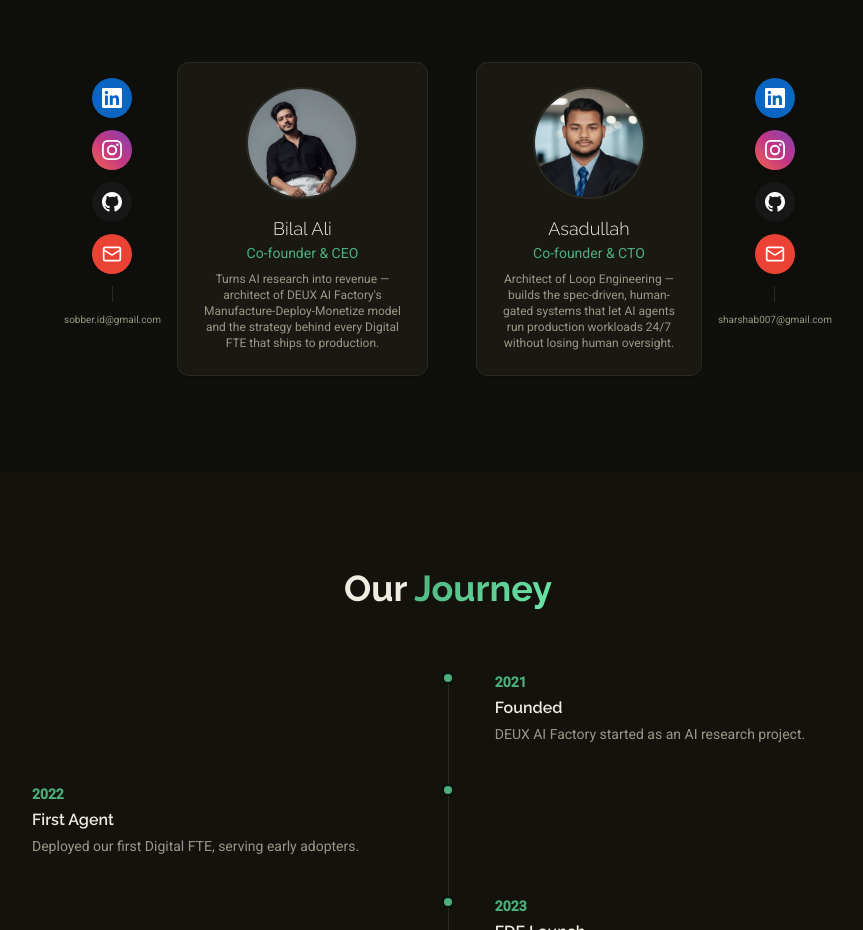
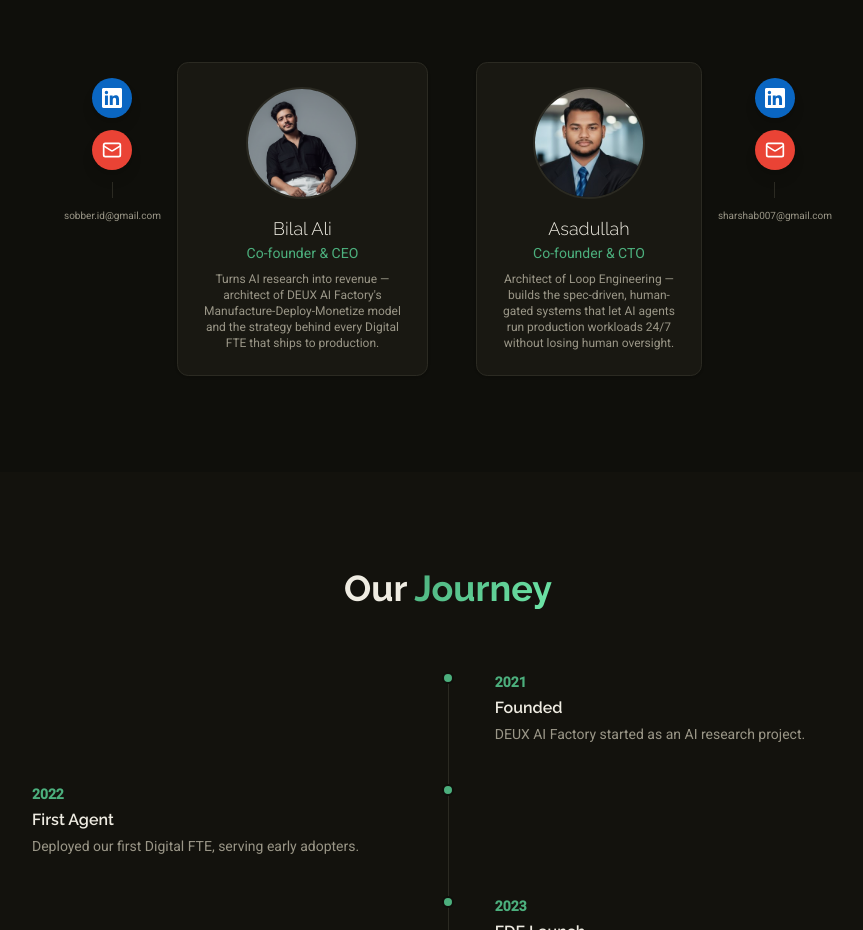
Before and after one commit to mrbilal457897/Deuvix-aifactory, a Next.js app: page /about in a window 1280 px wide. Shown: the part 1680-2610 px from the top of the page, without its empty margins (192-1055 px from the left). Built offline with nearby package versions, Linux system fonts and the light colour scheme; no server answers.

Commit message:
chore(about): drop GitHub and Instagram icons from both owner cards

```diff
--- a/src/app/(marketing)/about/page.tsx
+++ b/src/app/(marketing)/about/page.tsx
@@ -169,22 +169,6 @@ export default function AboutPage() {
                   <svg className="size-5" fill="currentColor" viewBox="0 0 24 24"><path d="M20.447 20.452h-3.554v-5.569c0-1.328-.027-3.037-1.852-3.037-1.853 0-2.136 1.445-2.136 2.939v5.667H9.351V9h3.414v1.561h.046c.477-.9 1.637-1.85 3.37-1.85 3.601 0 4.267 2.37 4.267 5.455v6.286zM5.337 7.433a2.062 2.062 0 01-2.063-2.065 2.064 2.064 0 112.063 2.065zm1.782 13.019H3.555V9h3.564v11.452zM22.225 0H1.771C.792 0 0 .774 0 1.729v20.542C0 23.227.792 24 1.771 24h20.451C23.2 24 24 23.227 24 22.271V1.729C24 .774 23.2 0 22.222 0h.003z"/></svg>
                 </a>
                 <a
-                  href="https://www.instagram.com/mr_sheikh123/"
-                  target="_blank"
-                  rel="noopener noreferrer"
-                  className="size-10 rounded-full bg-gradient-to-tr from-[#F56040] via-[#C13584] to-[#833AB4] flex items-center justify-center text-white hover:scale-110 transition-transform duration-200 shadow-lg"
-                >
-                  <svg className="size-5" fill="currentColor" viewBox="0 0 24 24"><path d="M12 2.163c3.204 0 3.584.012 4.85.07 3.252.148 4.771 1.691 4.919 4.919.058 1.265.069 1.645.069 4.849 0 3.205-.012 3.584-.069 4.849-.149 3.225-1.664 4.771-4.919 4.919-1.266.058-1.644.07-4.85.07-3.204 0-3.584-.012-4.849-.07-3.26-.149-4.771-1.699-4.919-4.92-.058-1.265-.07-1.644-.07-4.849 0-3.204.013-3.583.07-4.849.149-3.227 1.664-4.771 4.919-4.919 1.266-.057 1.645-.069 4.849-.069zM12 0C8.741 0 8.333.014 7.053.072 2.695.272.273 2.69.073 7.052.014 8.333 0 8.741 0 12c0 3.259.014 3.668.072 4.948.2 4.358 2.618 6.78 6.98 6.98C8.333 23.986 8.741 24 12 24c3.259 0 3.668-.014 4.948-.072 4.354-.2 6.782-2.618 6.979-6.98.059-1.28.073-1.689.073-4.948 0-3.259-.014-3.667-.072-4.947-.196-4.354-2.617-6.78-6.979-6.98C15.668.014 15.259 0 12 0zm0 5.838a6.162 6.162 0 100 12.324 6.162 6.162 0 000-12.324zM12 16a4 4 0 110-8 4 4 0 010 8zm6.406-11.845a1.44 1.44 0 100 2.881 1.44 1.44 0 000-2.881z"/></svg>
-                </a>
-                <a
-                  href="https://github.com/mrbilal457897"
-                  target="_blank"
-                  rel="noopener noreferrer"
-                  className="size-10 rounded-full bg-[#181717] flex items-center justify-center text-white hover:scale-110 transition-transform duration-200 shadow-lg"
-                >
-                  <svg className="size-5" fill="currentColor" viewBox="0 0 24 24"><path d="M12 0c-6.626 0-12 5.373-12 12 0 5.302 3.438 9.8 8.207 11.387.599.111.793-.261.793-.577v-2.234c-3.338.726-4.033-1.416-4.033-1.416-.546-1.387-1.333-1.756-1.333-1.756-1.089-.745.083-.729.083-.729 1.205.084 1.839 1.237 1.839 1.237 1.07 1.834 2.807 1.304 3.492.997.107-.775.418-1.305.762-1.604-2.665-.305-5.467-1.334-5.467-5.931 0-1.311.469-2.381 1.236-3.221-.124-.303-.535-1.524.117-3.176 0 0 1.008-.322 3.301 1.23A11.509 11.509 0 0112 5.803c1.02.005 2.047.138 3.006.404 2.291-1.552 3.297-1.23 3.297-1.23.653 1.653.242 2.874.118 3.176.77.84 1.235 1.911 1.235 3.221 0 4.609-2.807 5.624-5.479 5.921.43.372.823 1.102.823 2.222v3.293c0 .319.192.694.801.576C20.566 21.797 24 17.3 24 12c0-6.627-5.373-12-12-12z"/></svg>
-                </a>
-                <a
                   href="mailto:sobber.id@gmail.com"
                   className="size-10 rounded-full bg-[#EA4335] flex items-center justify-center text-white hover:scale-110 transition-transform duration-200 shadow-lg"
                 >
@@ -244,22 +228,6 @@ export default function AboutPage() {
                   <svg className="size-5" fill="currentColor" viewBox="0 0 24 24"><path d="M20.447 20.452h-3.554v-5.569c0-1.328-.027-3.037-1.852-3.037-1.853 0-2.136 1.445-2.136 2.939v5.667H9.351V9h3.414v1.561h.046c.477-.9 1.637-1.85 3.37-1.85 3.601 0 4.267 2.37 4.267 5.455v6.286zM5.337 7.433a2.062 2.062 0 01-2.063-2.065 2.064 2.064 0 112.063 2.065zm1.782 13.019H3.555V9h3.564v11.452zM22.225 0H1.771C.792 0 0 .774 0 1.729v20.542C0 23.227.792 24 1.771 24h20.451C23.2 24 24 23.227 24 22.271V1.729C24 .774 23.2 0 22.222 0h.003z"/></svg>
                 </a>
                 <a
-                  href="https://instagram.com"
-                  target="_blank"
-                  rel="noopener noreferrer"
-                  className="size-10 rounded-full bg-gradient-to-tr from-[#F56040] via-[#C13584] to-[#833AB4] flex items-center justify-center text-white hover:scale-110 transition-transform duration-200 shadow-lg"
-                >
-                  <svg className="size-5" fill="currentColor" viewBox="0 0 24 24"><path d="M12 2.163c3.204 0 3.584.012 4.85.07 3.252.148 4.771 1.691 4.919 4.919.058 1.265.069 1.645.069 4.849 0 3.205-.012 3.584-.069 4.849-.149 3.225-1.664 4.771-4.919 4.919-1.266.058-1.644.07-4.85.07-3.204 0-3.584-.012-4.849-.07-3.26-.149-4.771-1.699-4.919-4.92-.058-1.265-.07-1.644-.07-4.849 0-3.204.013-3.583.07-4.849.149-3.227 1.664-4.771 4.919-4.919 1.266-.057 1.645-.069 4.849-.069zM12 0C8.741 0 8.333.014 7.053.072 2.695.272.273 2.69.073 7.052.014 8.333 0 8.741 0 12c0 3.259.014 3.668.072 4.948.2 4.358 2.618 6.78 6.98 6.98C8.333 23.986 8.741 24 12 24c3.259 0 3.668-.014 4.948-.072 4.354-.2 6.782-2.618 6.979-6.98.059-1.28.073-1.689.073-4.948 0-3.259-.014-3.667-.072-4.947-.196-4.354-2.617-6.78-6.979-6.98C15.668.014 15.259 0 12 0zm0 5.838a6.162 6.162 0 100 12.324 6.162 6.162 0 000-12.324zM12 16a4 4 0 110-8 4 4 0 010 8zm6.406-11.845a1.44 1.44 0 100 2.881 1.44 1.44 0 000-2.881z"/></svg>
-                </a>
-                <a
-                  href="https://github.com"
-                  target="_blank"
-                  rel="noopener noreferrer"
-                  className="size-10 rounded-full bg-[#181717] flex items-center justify-center text-white hover:scale-110 transition-transform duration-200 shadow-lg"
-                >
-                  <svg className="size-5" fill="currentColor" viewBox="0 0 24 24"><path d="M12 0c-6.626 0-12 5.373-12 12 0 5.302 3.438 9.8 8.207 11.387.599.111.793-.261.793-.577v-2.234c-3.338.726-4.033-1.416-4.033-1.416-.546-1.387-1.333-1.756-1.333-1.756-1.089-.745.083-.729.083-.729 1.205.084 1.839 1.237 1.839 1.237 1.07 1.834 2.807 1.304 3.492.997.107-.775.418-1.305.762-1.604-2.665-.305-5.467-1.334-5.467-5.931 0-1.311.469-2.381 1.236-3.221-.124-.303-.535-1.524.117-3.176 0 0 1.008-.322 3.301 1.23A11.509 11.509 0 0112 5.803c1.02.005 2.047.138 3.006.404 2.291-1.552 3.297-1.23 3.297-1.23.653 1.653.242 2.874.118 3.176.77.84 1.235 1.911 1.235 3.221 0 4.609-2.807 5.624-5.479 5.921.43.372.823 1.102.823 2.222v3.293c0 .319.192.694.801.576C20.566 21.797 24 17.3 24 12c0-6.627-5.373-12-12-12z"/></svg>
-                </a>
-                <a
                   href="mailto:sharshab007@gmail.com"
                   className="size-10 rounded-full bg-[#EA4335] flex items-center justify-center text-white hover:scale-110 transition-transform duration-200 shadow-lg"
                 >
```
